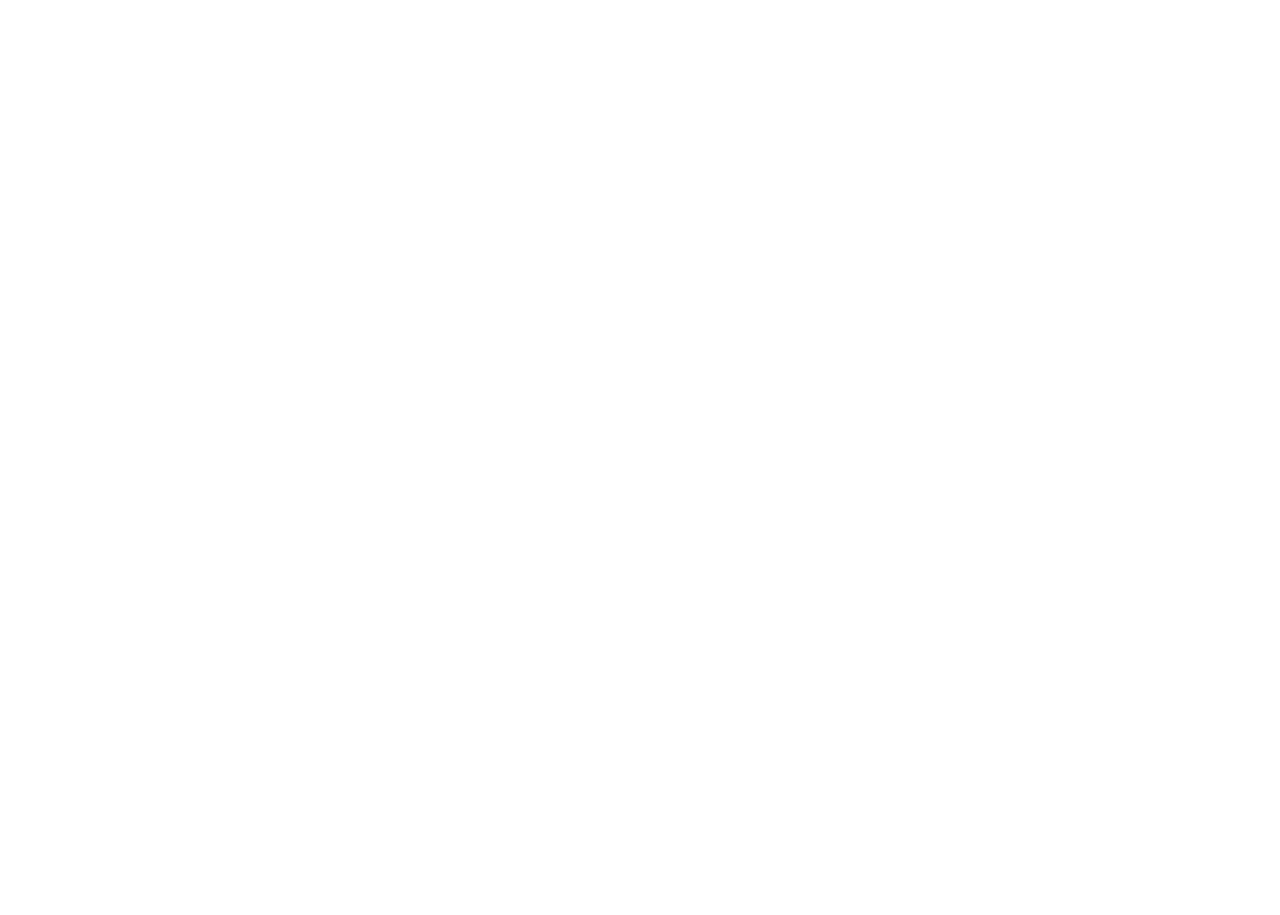
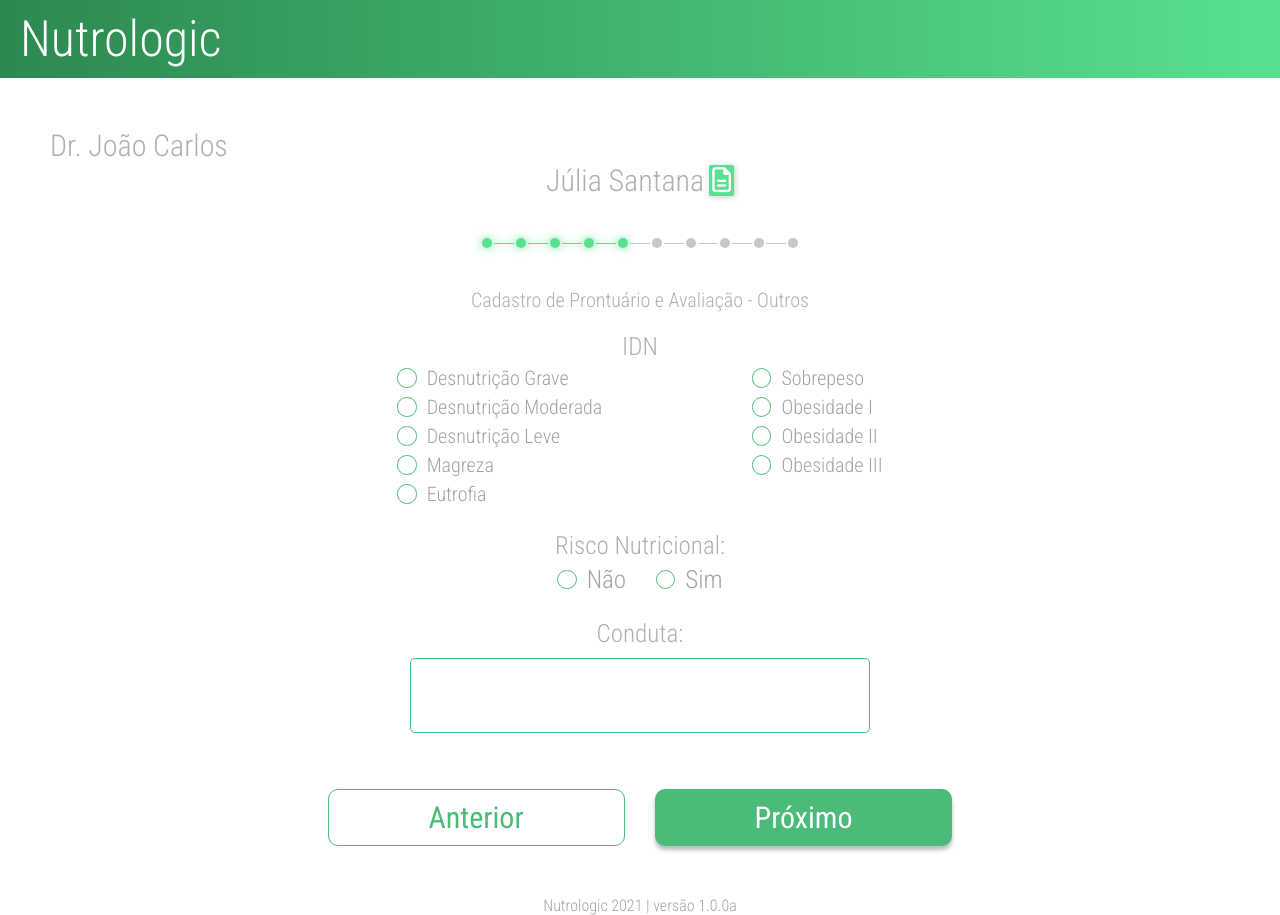
Before and after one commit to akelesis/nutrologic-frontend, a Vue app: page /nutritionist/evaluation/medicalRecords05 in a window 1280 px wide. Before the commit the page ends 800 px from the top, so only its background shows below. Built offline with nearby package versions, Linux system fonts and the light colour scheme.

Commit message:
feat: create medical record view 05

```diff
--- a/src/router/index.js
+++ b/src/router/index.js
@@ -99,6 +99,11 @@
     path: '/nutritionist/evaluation/medicalRecords04',
     name: 'medicalRecords04',
     component: () => import('../views/NutritionistEvaluation/MedicalRecords04.vue')
+  },
+  {
+    path: '/nutritionist/evaluation/medicalRecords05',
+    name: 'medicalRecords05',
+    component: () => import('../views/NutritionistEvaluation/MedicalRecords05.vue')
   }
 ]
 
--- /dev/null
+++ b/src/views/NutritionistEvaluation/MedicalRecords05.vue
@@ -0,0 +1,204 @@
+<template>
+  <div class="MedicalRecords">
+    <Header headerStyle="NutritionistHeader"/>
+    <main class="medical-records-main">
+      <div class="nutritionist-name-container">
+        <p>{{user.name}}</p>
+      </div>
+      <div class="medical-records-container">
+        <div class="patient-name-file-container">
+          <span>Júlia Santana</span>
+          <i class="far fa-file-alt" />
+        </div>
+        <evaluation-breadcrumbs step="5" stepsCounter="10"/>
+        <p id="medical-records-title">Cadastro de Prontuário e Avaliação - Outros</p>
+        <div class="medical-records-grid-container">
+          <p>IDN</p>
+          <div class="medical-records-left-input">
+            <nutritionist-radius value="Desnutrição Grave" id="IDN-1" name="IDN"/>
+            <nutritionist-radius value="Desnutrição Moderada" id="IDN-2" name="IDN"/>
+            <nutritionist-radius value="Desnutrição Leve" id="IDN-3" name="IDN"/>
+            <nutritionist-radius value="Magreza" id="IDN-4" name="IDN"/>
+            <nutritionist-radius value="Eutrofia" id="IDN-5" name="IDN"/>
+          </div>
+          <div class="medical-records-right-input">
+            <nutritionist-radius value="Sobrepeso" id="IDN-6" name="IDN"/>
+            <nutritionist-radius value="Obesidade I" id="IDN-7" name="IDN"/>
+            <nutritionist-radius value="Obesidade II" id="IDN-8" name="IDN"/>
+            <nutritionist-radius value="Obesidade III" id="IDN-9" name="IDN"/>
+          </div>
+        </div>
+        <div class="risks-input-container">
+          <p>Risco Nutricional: </p>
+          <div class="risks-radius-input">
+            <nutritionist-radius value="Não" id="risks-no" name="risks"/>
+            <nutritionist-radius value="Sim" id="risks-yes" name="risks"/>
+          </div>
+        </div>
+        <div class="conduct-input-container">
+          <p>Conduta: </p>
+          <default-text-area rows="3" placeholder=""/>
+        </div>
+      </div>
+      <div class="nav-buttons-container">
+        <green-button label="Anterior" :isInverted="true"/>
+        <green-button label="Próximo"/>
+      </div>
+    </main>
+    <MainFooter />
+  </div>
+</template>
+
+<script>
+import Header from '../../components/Header.vue'
+import MainFooter from '../../components/MainFooter.vue'
+import GreenButton from '../../components/GreenButton.vue'
+import EvaluationBreadcrumbs from '../../components/EvaluationBreadcrumbs.vue'
+import NutritionistRadius from '../../components/NutritionistRadius.vue'
+import DefaultTextArea from '../../components/DefaultTextArea.vue'
+
+export default {
+  components: {
+    Header,
+    MainFooter,
+    GreenButton,
+    EvaluationBreadcrumbs,
+    NutritionistRadius,
+    DefaultTextArea
+  },
+  data () {
+    return {
+      user: {
+        name: 'Dr. João Carlos'
+      }
+    }
+  }
+}
+</script>
+
+<style>
+.MedicalRecords {
+  display: flex;
+  flex-direction: column;
+  justify-content: space-between;
+  height: 100vh;
+  font-family: 'Roboto Condensed', sans-serif;
+  font-weight: 300;
+  color: #B0B0B0;
+}
+
+.medical-records-main {
+  display: flex;
+  flex-direction: column;
+  justify-content: space-between;
+  align-items: center;
+  height: 100%;
+  margin-top: 50px;
+}
+
+.nutritionist-name-container {
+  display: flex;
+  justify-content: flex-start;
+  width: 100vw;
+  padding-left: 50px;
+}
+
+.nutritionist-name-container p {
+  font-size: 30px;
+  color: #B0B0B0;
+}
+
+.medical-records-container {
+  display: flex;
+  flex-direction: column;
+  align-items: center;
+  min-width: 60vw;
+  height: 100%;
+}
+
+.patient-name-file-container {
+  display: flex;
+  justify-content: center;
+  align-items: center;
+}
+
+.patient-name-file-container span {
+  font-size: 30px;
+  margin-right: 5px;
+}
+
+.patient-name-file-container i {
+  color: #fff;
+  background-color: #58E28F;
+  border: 3px solid #58E28F;
+  border-radius: 2px;
+  box-shadow: 1px 1px 5px 1px #DADADA;
+  align-self: center;
+  font-size: 25px;
+}
+
+.patient-name-file-container i:hover {
+  cursor: pointer;
+  filter: brightness(95%);
+}
+
+#medical-records-title {
+  font-size: 20px;
+  margin-bottom: 20px;
+}
+
+.medical-records-grid-container {
+  display: grid;
+  grid-template-rows: auto auto;
+  grid-template-columns: auto auto;
+  grid-column-gap: 150px;
+  max-width: 50vw;
+  margin-bottom: 20px;
+}
+
+.medical-records-grid-container label {
+  font-size: 20px;
+}
+
+.medical-records-grid-container p {
+  font-size: 25px;
+  grid-column: 1 / 3;
+  grid-row-start: 1;
+}
+
+.medical-records-left-input {
+  grid-column: 1;
+  grid-row: 2;
+}
+
+.medical-records-right-input {
+  grid-column: 2;
+  grid-row: 2;
+}
+
+.risks-input-container {
+  margin-bottom: 20px;
+}
+
+.risks-input-container p, .risks-input-container label {
+  font-size: 25px;
+}
+
+.risks-radius-input {
+  display: flex;
+  justify-content: center;
+  gap: 30px;
+}
+
+.conduct-input-container {
+  font-size: 25px;
+  min-width: 60%;
+}
+
+.nav-buttons-container {
+  display: flex;
+  justify-content: space-between;
+  gap: 30px;
+  margin-top: 40px;
+}
+</style>
```
